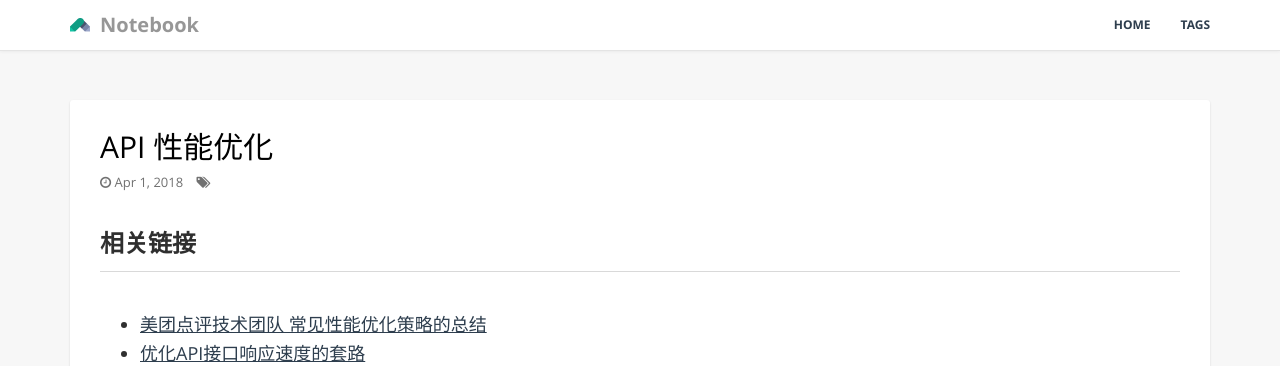
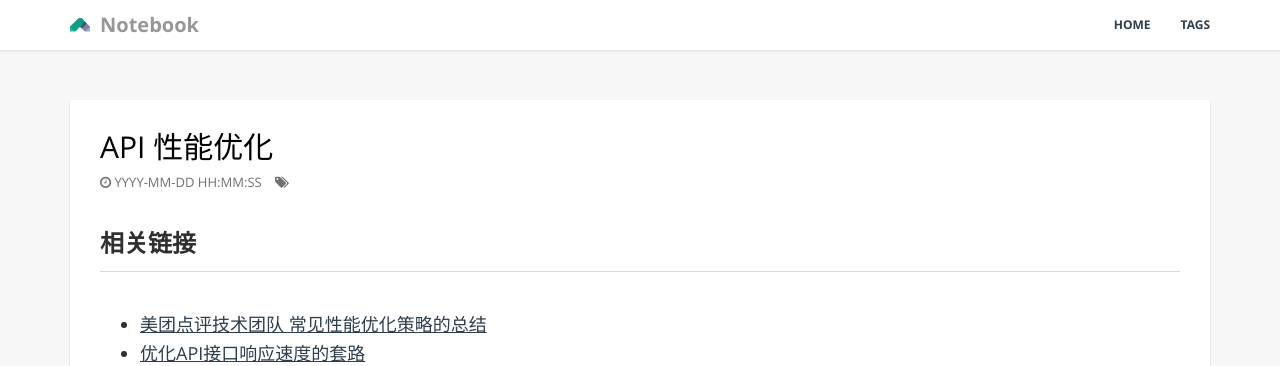
Before and after one commit to zyingming/zyingming.github.io, a Jekyll site: the page built from _posts/201802/2018-04-01-speeding-up-your-api.md, in a window 1280 px wide. Shown: the top 366 px of the page. Built offline with Jekyll 4.4.1, drawn with Linux system fonts in a browser that asks for light colours.

Commit message:
init blog

```diff
--- a/_layouts/post.html
+++ b/_layouts/post.html
@@ -14,7 +14,7 @@
                 <h2 class="post-title">{{ page.title }}</h2>
                 <div class="post-meta">
                   <span><i class="fa fa-clock-o" aria-hidden="true"></i>
-                    {{ page.date | date: "%b %-d, %Y" }}
+                    {{ page.date | date: "YYYY-MM-DD HH:MM:SS" }}
                   </span>
                   <span><i class="fa fa-tags" aria-hidden="true"></i>
                     {% for post_tag in post.tags %}
```
Also changed, not shown: assets/images/avatar.jpg.
